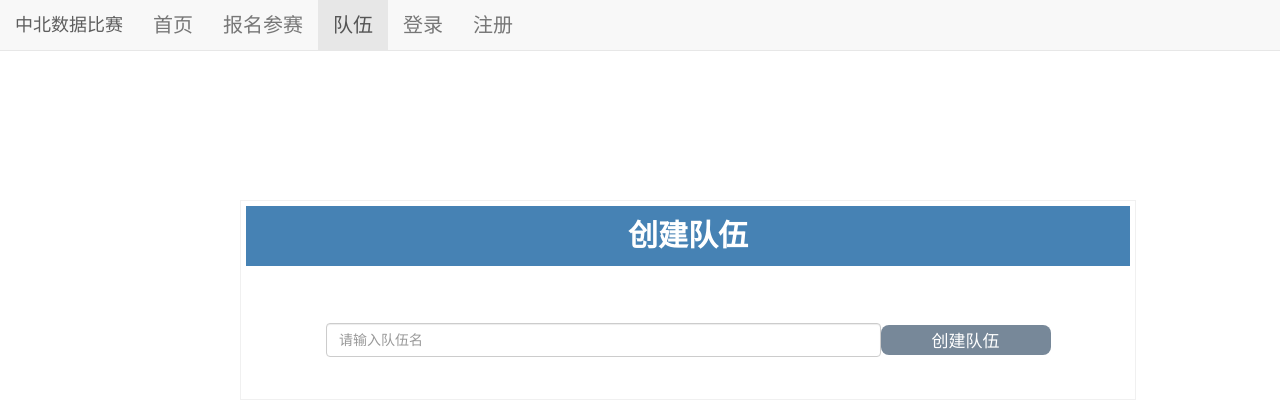
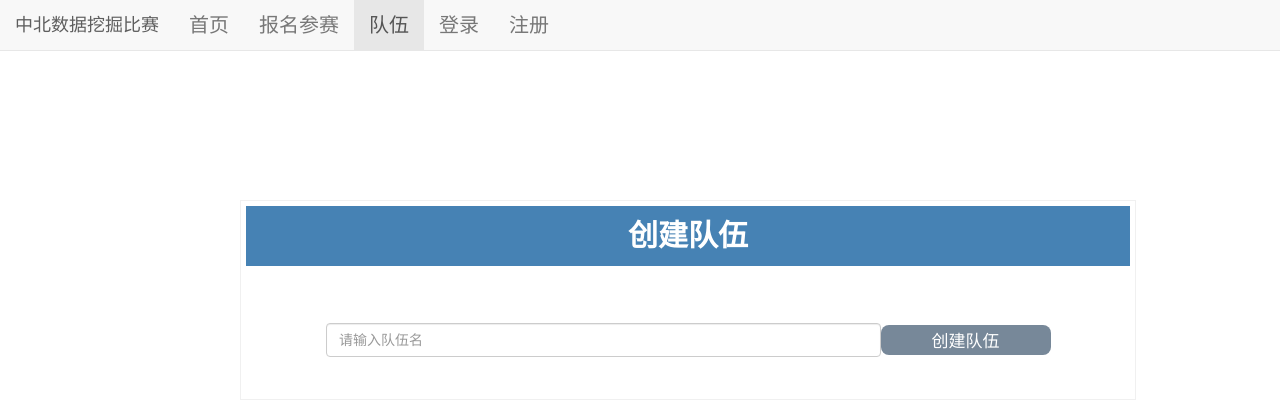
Before and after one commit to goodcode-200/nucKaggle, a Django app: a page that uses nuckaggle/Templates/bar.html in a window 1280 px wide. Shown: the top 420 px of the page. Run offline with Django 3.2, Linux system fonts and the light colour scheme; some libraries are stand-ins or nearby versions.

Commit message:
更改了导航条logo

```diff
--- a/nuckaggle/Templates/bar.html
+++ b/nuckaggle/Templates/bar.html
@@ -37,7 +37,7 @@
 	<div class='navbar navbar-default navbar-fixed-top' role='navigation'>
             <div class='container-fluid'>
                 <div class="navbar-header">
-                    <a class='navbar-brand' href="{% url 'home' %}">中北数据比赛</a>
+                    <a class='navbar-brand' href="{% url 'home' %}">中北数据挖掘比赛</a>
                     <button class='navbar-toggle collapse' data-toggle="collapse" data-target='#navbar-collapse'>
                         <span class="icon-bar"></span>
                         <span class="icon-bar"></span>
```
